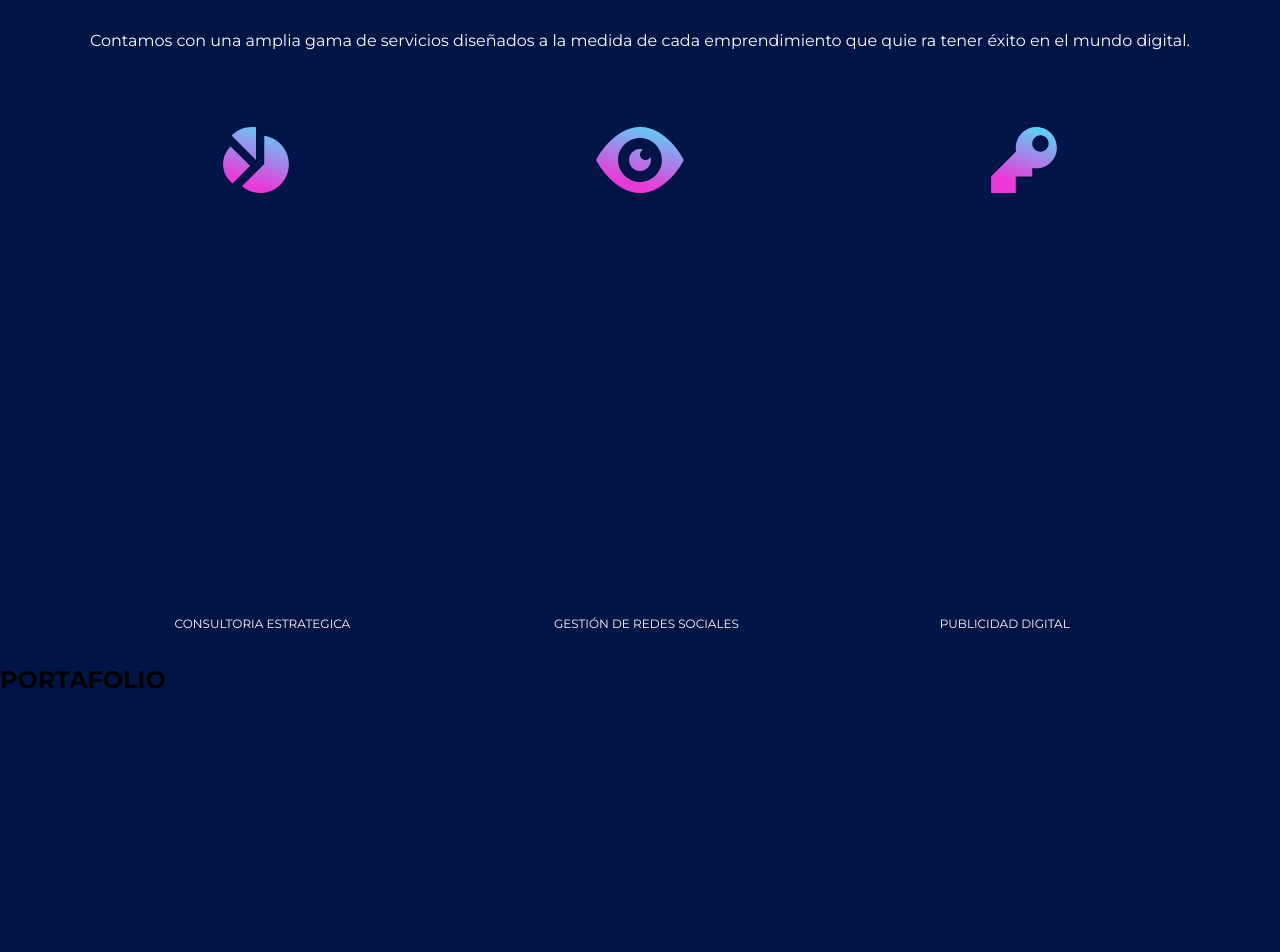
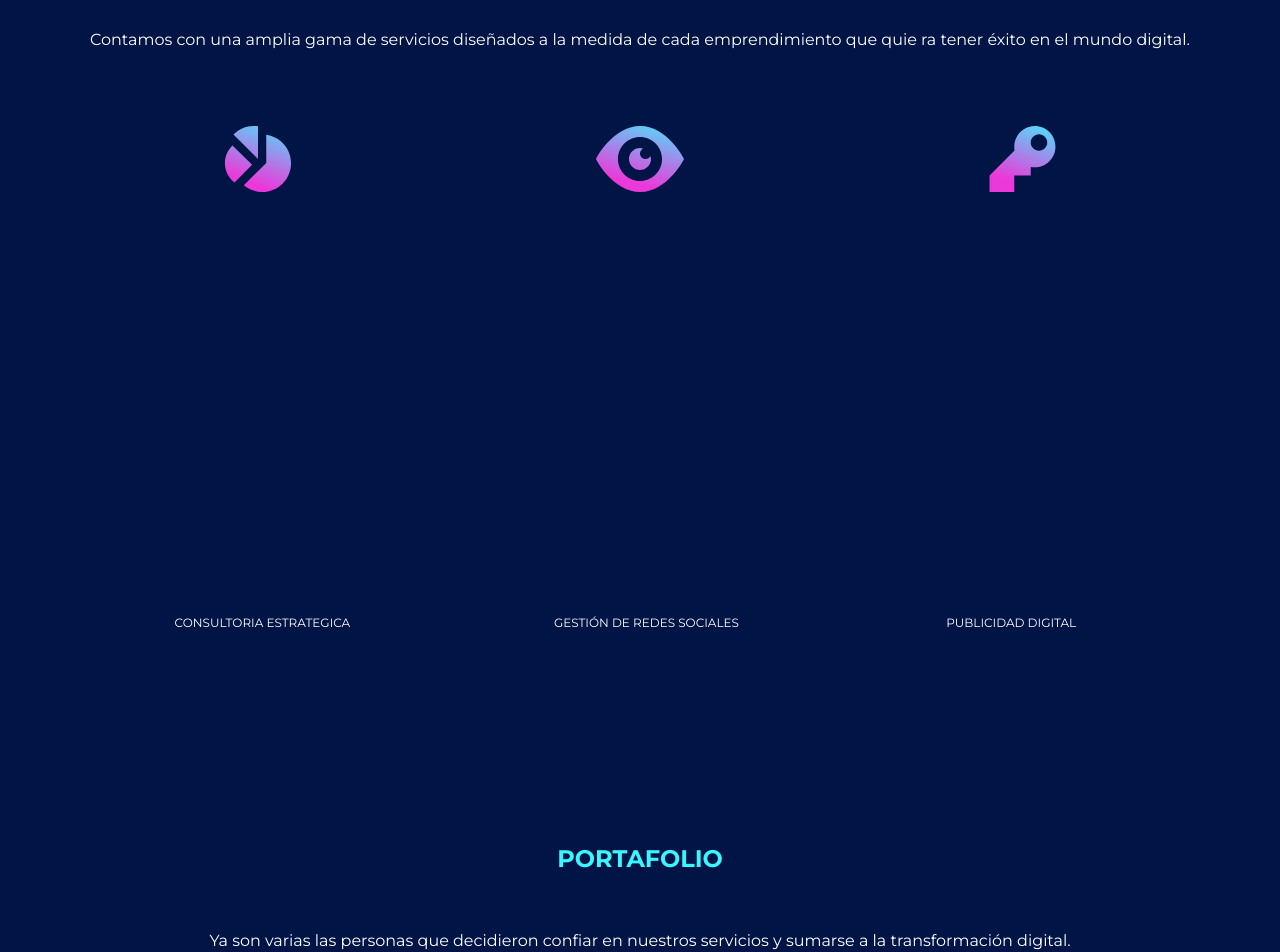
Before and after one commit to PochiTama-dev/Calu, a React (Create React App) app: page / in a window 1280 px wide. Shown: the part 1240-2192 px from the top of the page. Built offline with nearby package versions, Linux system fonts and the light colour scheme.

Commit message:
Avances en seccion Portafolio: textos, sub textos y iconos colocados

```diff
--- a/src/Components/Home/Home.jsx
+++ b/src/Components/Home/Home.jsx
@@ -6,6 +6,7 @@ import { Header} from '../Header/header';
 import icono from "../Home/icon_eye.svg"
 import icono2 from "../Home/🦆 icon _key_.svg"
 import icono3 from "../Home/🦆 icon _pie chart_.svg"
+import icono4 from "../Home/icono_imagen.svg"
 
 const Home = () => {
   const numSections = 4;
@@ -44,15 +45,29 @@ const Home = () => {
         <h1 className='title-first-nuestros-servicios'>NUESTROS SERVICIOS</h1>
         <p className='text-second'>Contamos con una amplia gama de servicios diseñados a la medida de cada emprendimiento que quie ra tener éxito en el mundo digital.</p>
         <div className='ctn-servicios'>
-          <img className='icono' src={icono3} alt="icono pay" />
-          <p className='text-icono'>CONSULTORIA ESTRATEGICA</p>
-          <img className='icono' src={icono} alt="icono ojo" />
-          <p className='text-icono2'>GESTIÓN DE REDES SOCIALES</p>
-          <img className='icono' src={icono2} alt="icono llave" />
-          <p className='text-icono3'>PUBLICIDAD DIGITAL</p>
+          <img className='icono-servicios' src={icono3} alt="icono pay" />
+          <p className='text-icono-servicios'>CONSULTORIA ESTRATEGICA</p>
+          <img className='icono-servicios' src={icono} alt="icono ojo" />
+          <p className='text-icono2-servicios'>GESTIÓN DE REDES SOCIALES</p>
+          <img className='icono-servicios' src={icono2} alt="icono llave" />
+          <p className='text-icono3-servicios'>PUBLICIDAD DIGITAL</p>
         </div>
       </section>
-      <section style={{ height: '110vh', transition: 'transform 0.5s ease-in-out' }} className={`section-3 ${currentSection === 2 ? 'animate__animated animate__fadeIn' : ''}`}><h1 className='title-first'>PORTAFOLIO</h1></section>
+      <section style={{ height: '110vh', transition: 'transform 0.5s ease-in-out' }} className={`section-3 ${currentSection === 2 ? 'animate__animated animate__fadeIn' : ''}`}>
+        <h1 className='title-first-portafolio'>PORTAFOLIO</h1>
+        <p className='text-second'>Ya son varias las personas que decidieron confiar en nuestros servicios y sumarse a la transformación digital.</p>
+        <div className='ctn-portafolio'>
+          <img className='icono-portafolio' src={icono4} alt="icono pay" />
+          <p className='text-icono-portafolio'>DON OFICIOS</p>
+          <a className='button-portafolio' href=" ">Ver mas</a>
+          <img className='icono-portafolio' src={icono4} alt="icono ojo" />
+          <p className='text-icono2-portafolio'>STILL JOBS</p>
+          <a className='button-portafolio2' href=" ">Ver mas</a>
+          <img className='icono-portafolio' src={icono4} alt="icono llave" />
+          <p className='text-icono3-portafolio'>COMUNIDAD DE MARCAS</p>
+          <a className='button-portafolio3' href=" ">Ver mas</a>
+        </div>
+      </section>
       <section style={{ height: '110vh', transition: 'transform 0.5s ease-in-out' }} className={`section-4 ${currentSection === 3 ? 'animate__animated animate__fadeIn' : ''}`}><h1 className='title-first'>NOVEDADES</h1></section>
     </div>
   );
--- a/src/Components/Home/home.css
+++ b/src/Components/Home/home.css
@@ -24,7 +24,7 @@
 
 }
 
-.section-1, .section-2 p{
+.section-1, .section-2, .section-3 p{
     color: white;
     padding: 0px 3px;
 }
@@ -41,7 +41,7 @@
 
 }
 
-.ctn-servicios{
+.ctn-servicios, .ctn-portafolio {
     width: 90%;
     height: 25%;
     display: flex;
@@ -51,14 +51,14 @@
     /* background-color: rgba(0, 0, 255, 0.288); */
 }
 
-.icono{
+.icono-servicios, .icono-portafolio{
   justify-content: space-between;
   width: 29%;
   height: 30%;
   padding: 0% 3% 0% 3%;
 }
 
-.text-icono, .text-icono2, .text-icono3{
+.text-icono-servicios, .text-icono2-servicios, .text-icono3-servicios, .text-icono-portafolio, .text-icono2-portafolio, .text-icono3-portafolio{
   position: fixed;
   font-size: 12px;
   width: 30%;
@@ -66,16 +66,59 @@
   text-align: center;
 }
 
-.text-icono{
-  margin: 90% 60% 0% 1% ;
+.text-icono-servicios{
+  margin: 90% 60% 0% 1%;
 }
 
-.text-icono2{
+.text-icono2-servicios{
   margin: 90% 3% 0% 4%;
 }
 
-.text-icono3{
-  margin: 90% 3% 0% 60%;
+.text-icono3-servicios{
+  margin: 90% 2% 0% 60%;
+}
+
+.title-first-portafolio{
+  color: #3AF6FF;
+  padding: 14% 0% 3% 0%;
+  text-align: center;
+}
+
+.text-icono-portafolio, .text-icono2-portafolio, .text-icono3-portafolio{
+  font-size: 11px;
+}
+
+.text-icono-portafolio{
+  margin: 90% 60% 0% 1%;
+}
+
+.text-icono2-portafolio{
+  margin: 90% 3% 0% 4%;
+}
+
+.text-icono3-portafolio{
+  margin: 90% 0% 0% 60%;
+}
+
+.button-portafolio, .button-portafolio2, .button-portafolio3{
+  position: fixed;
+  font-size: 13px;
+  width: 17%;
+  text-align: center;
+  text-decoration: none;
+  text-decoration-color: linear-gradient(180deg, rgba(58,246,255,1) 40%, rgba(185,4,139,0.9154228855721394) 60%);
+}
+
+.button-portafolio{
+  margin: 52% 60% 0% 1%;
+}
+
+.button-portafolio2{
+  margin: 52% 3% 0% 4%;
+}
+
+.button-portafolio3{
+  margin: 52% 0% 0% 60%;
 }
 
 .animate__fadeIn {
```
Also changed, not shown: src/Components/Home/icono_imagen.svg (added).
